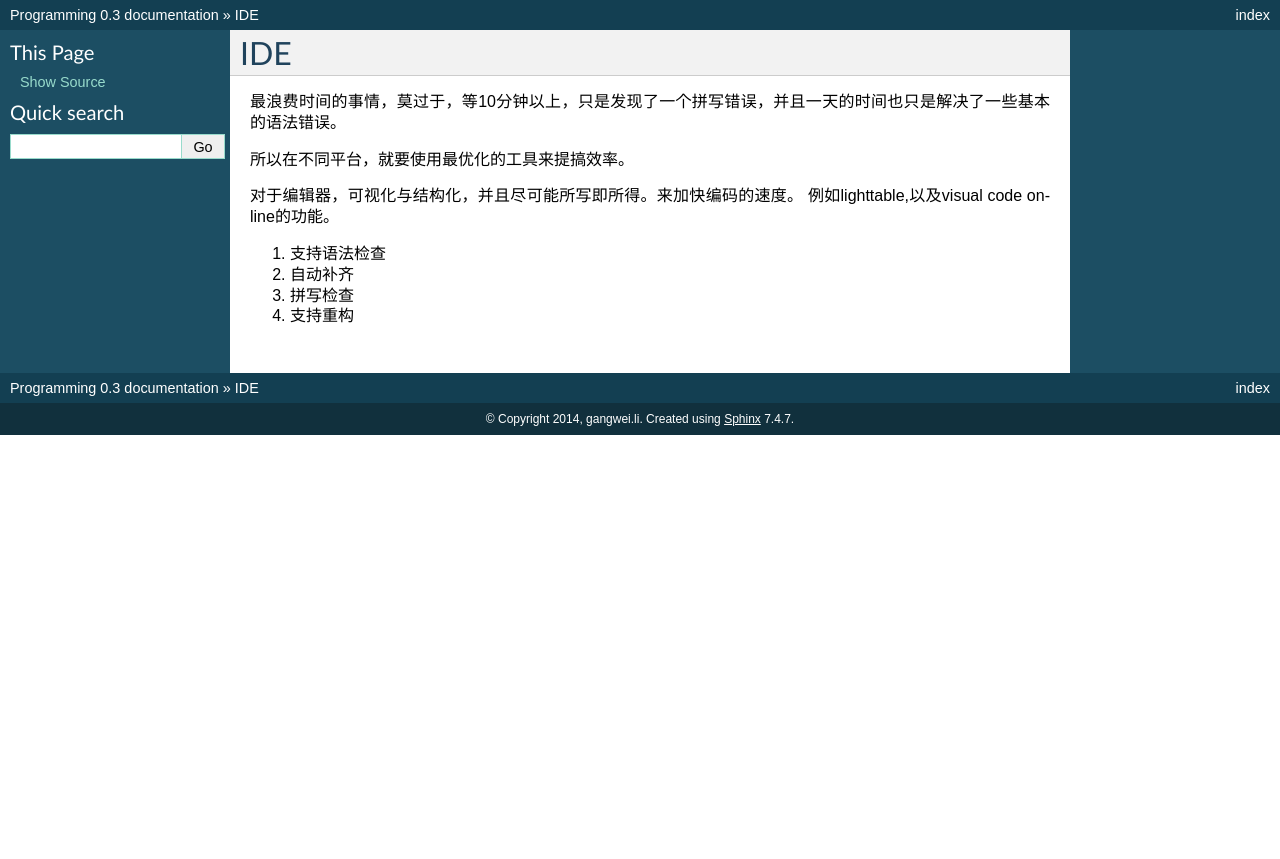
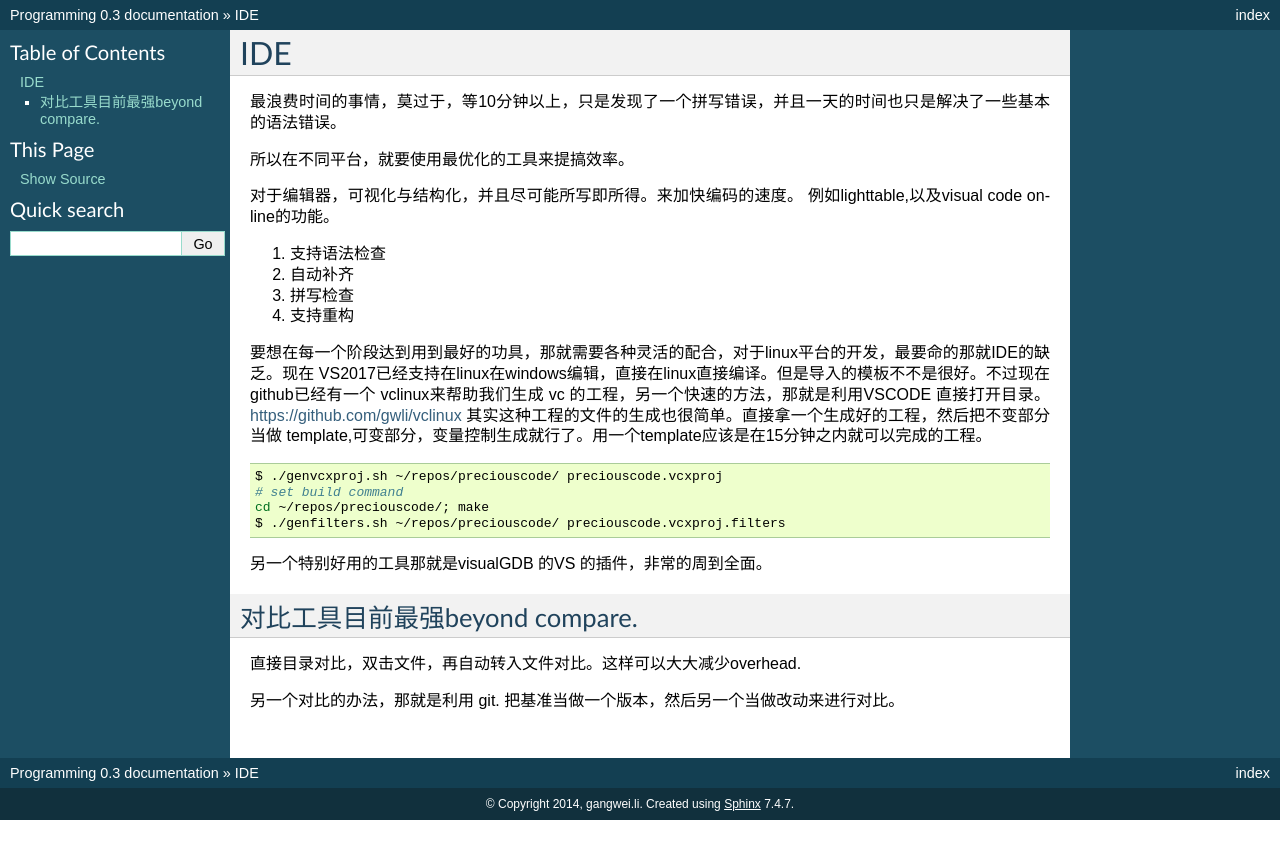
Before and after one commit to gwli/Programming, a Sphinx documentation site: the page built from source/content/Stage_2/IDE.rst, in a window 1280 px wide. Shown: the top 859 px of the page. Built offline with Sphinx 7.4.7, drawn with Linux system fonts in a browser that asks for light colours.

Commit message:
vclinux 生成 VS project file

```diff
--- a/source/content/Stage_2/Build.rst
+++ b/source/content/Stage_2/Build.rst
@@ -1,6 +1,11 @@
 **********
 Build tool
 **********
+
+工具的意义，管理文件本身的依赖。管理内部的库依赖。 并且能够并行编译，大大的减少编译的时间。大的工程编译也是特别耗时的。
+特别是修改，编译，调试。 这样的循环中，会非常的浪费时间。
+
+快速的修改，快速的编译，快速的调试。
 
 ant 的语法没有make 那样直白。
 
--- a/source/content/Stage_2/IDE.rst
+++ b/source/content/Stage_2/IDE.rst
@@ -14,3 +14,26 @@ IDE
 #. 自动补齐
 #. 拼写检查
 #. 支持重构
+
+要想在每一个阶段达到用到最好的功具，那就需要各种灵活的配合，对于linux平台的开发，最要命的那就IDE的缺乏。现在
+VS2017已经支持在linux在windows编辑，直接在linux直接编译。但是导入的模板不不是很好。不过现在github已经有一个
+vclinux来帮助我们生成 vc 的工程，另一个快速的方法，那就是利用VSCODE 直接打开目录。
+https://github.com/gwli/vclinux  其实这种工程的文件的生成也很简单。直接拿一个生成好的工程，然后把不变部分当做
+template,可变部分，变量控制生成就行了。用一个template应该是在15分钟之内就可以完成的工程。
+
+.. code-block:: bash
+
+   $ ./genvcxproj.sh ~/repos/preciouscode/ preciouscode.vcxproj
+   # set build command
+   cd ~/repos/preciouscode/; make
+   $ ./genfilters.sh ~/repos/preciouscode/ preciouscode.vcxproj.filters
+
+
+另一个特别好用的工具那就是visualGDB 的VS 的插件，非常的周到全面。
+
+对比工具目前最强beyond compare.
+==============================
+
+直接目录对比，双击文件，再自动转入文件对比。这样可以大大减少overhead.
+
+另一个对比的办法，那就是利用 git. 把基准当做一个版本，然后另一个当做改动来进行对比。
--- a/source/content/Stage_2/ProfilingAndAnalysis.rst
+++ b/source/content/Stage_2/ProfilingAndAnalysis.rst
@@ -210,6 +210,7 @@ latency VS Occupancy
 Occupancy研究的是使用率，相当于CPU的的使用率，如何CPU使用率100%的问题。这个是在解决GPU资源大于所需的要求，如何原来结果更快。Occupancy高，意味着更多的线程在干活，首先要解决理论occupnacy,然后是实际的值，极限值，GPU的最大值。只有有足够多并行，才能隐藏latency的问题。一个线程不执行完，就不会被释放，并且最小调度单元是warp,也就是只有一个thread在占着，那么整warp就不能被再调度了。
 
 解决方法有三个:
+
 #. execution configuration.
 #. launch bounds 用来帮助NVCC来分配寄存器。
 #. Pipe Utilization 解决那种长尾问题。就像火车站买票一样，半个小时内票，再好看单独一队，而是在长对后面等。
```
